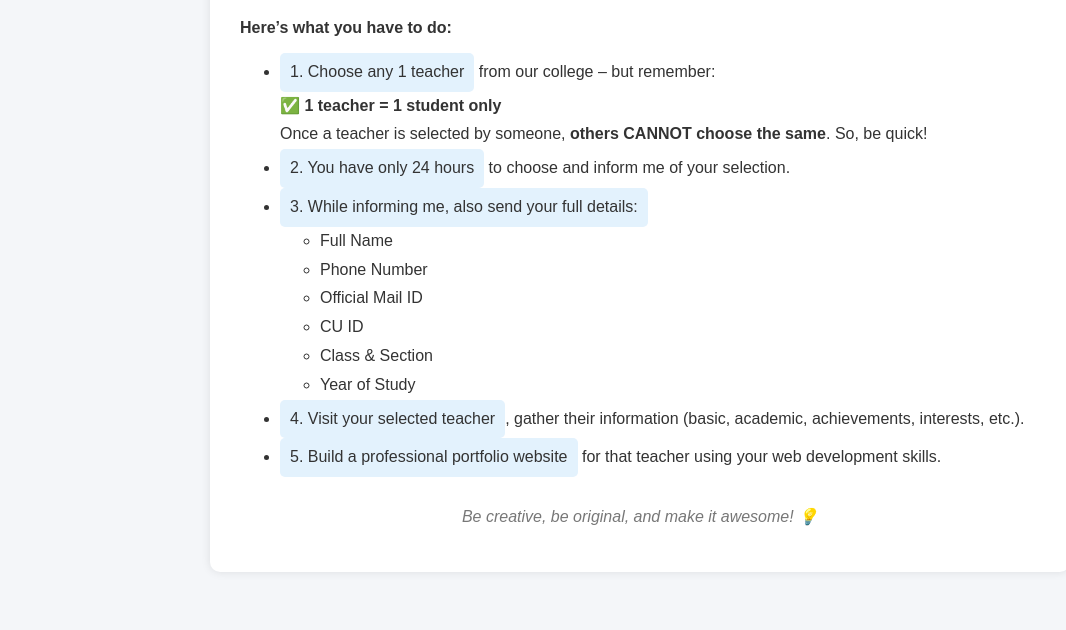
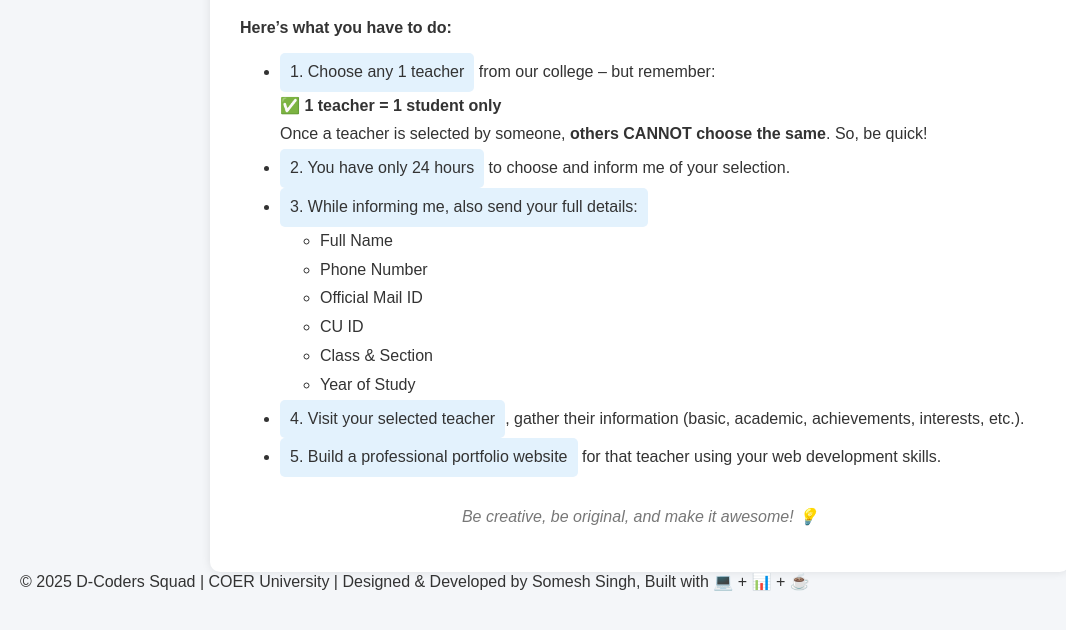
Before and after one commit to someshsingh-7251/D-Coders-Squad-Web-Deveplopment-Club, a plain HTML site: page tasks.html in a window 1280 px wide. Shown: the part 112-742 px from the top of the page, without its empty margins (0-1066 px from the left). Drawn offline with Linux system fonts and the light colour scheme.

Commit message:
Update tasks.html

```diff
--- a/tasks.html
+++ b/tasks.html
@@ -71,5 +71,10 @@
 
     <p class="footer">Be creative, be original, and make it awesome! 💡</p>
   </div>
+
+  <footer>
+    &copy; 2025 D-Coders Squad | COER University | Designed & Developed by Somesh Singh, Built with 💻 + 📊 + ☕
+  </footer>
+
 </body>
 </html>
```
